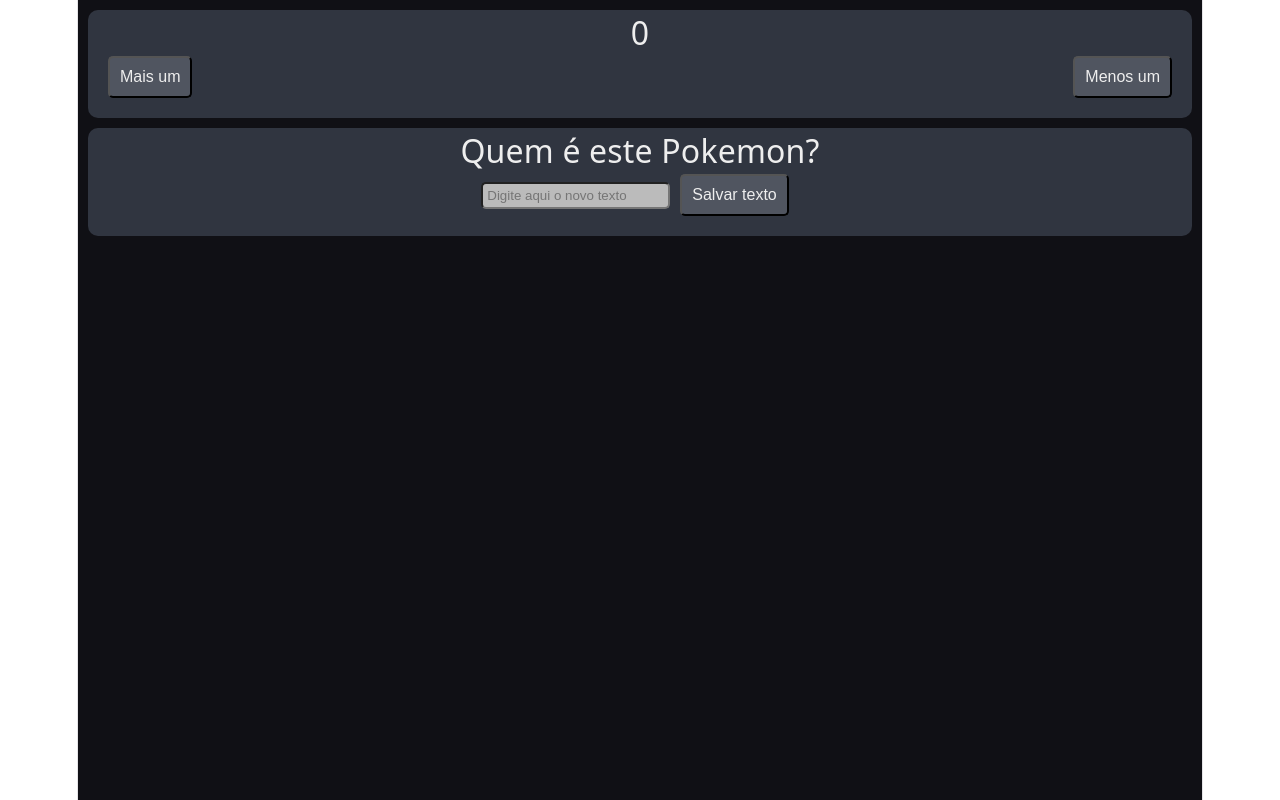
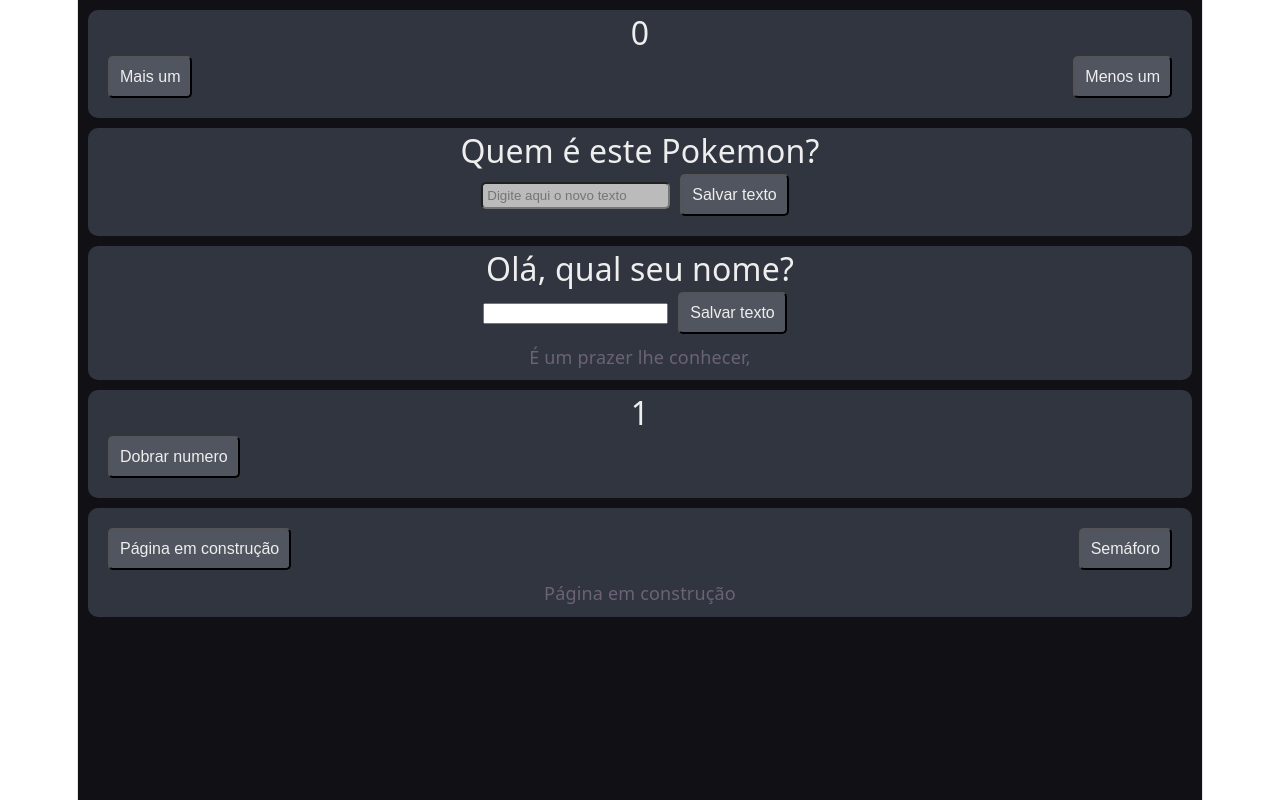
Before and after one commit to VicCAlq/2d-front-02-estado, a React (Vite) app: page / in a window 1280 px wide. Built offline with nearby package versions, Linux system fonts and the light colour scheme.

Commit message:
Falta a ultima

```diff
--- a/src/App.jsx
+++ b/src/App.jsx
@@ -1,5 +1,8 @@
 import Placar from './components/Placar';
 import InputTexto from './components/InputTexto';
+import AtivCumprimenta from './components/AtvCumprimenta.jsx';
+import AtvDobra from './components/AtvDobra.jsx'
+import AtvMudaConteudo from './components/AtvMudaConteudo.jsx'
 
 const styles = {
   container: {
@@ -18,6 +21,10 @@ export default function App() {
     <div style={styles.container}>
       <Placar/>
       <InputTexto/>
+      <AtivCumprimenta/>
+      <AtvDobra numero={1}/>
+      <AtvMudaConteudo/>
+
     </div>
   );
 }
--- a/src/components/AtvCumprimenta.jsx
+++ b/src/components/AtvCumprimenta.jsx
@@ -19,3 +19,63 @@ _________________________________
 | É um prazer lhe conhecer...   |
 |_______________________________|
 */
+
+import { useState } from 'react'
+
+const estilo = {
+  view: {
+    alignItems: "center",
+    justifyContent: "center",
+    borderRadius: "10px",
+    backgroundColor: "#303540",
+    padding: "10px",
+    margin: "10px",
+    gap: "10px",
+  },
+  texto: {
+    color: "#eee",
+    fontSize: "32px",
+  },
+  textoBotao: {
+    color: "#eee",
+    fontSize: "16px",
+  },
+  botao: {
+    borderRadius: "5px",
+    backgroundColor: "#505560",
+    padding: "10px",
+    margin: "10px",
+  },
+  viewBotoes: {
+    display: "flex",
+    flexDirection: "row",
+    flex: "1 0",
+    width: "100%",
+    justifyContent: "space-between",
+    alignItems: "center",
+  }
+}
+
+export default function AtivCumprimenta() {
+
+    const [textoInserido, setTextoInserido] = useState("")
+    const [texto, setTexto] = useState("")
+
+    return(
+
+        <div style={estilo.view}>
+
+            <p style={estilo.texto}>
+                Olá, qual seu nome?
+            </p>
+
+            <input type="text" value={textoInserido} style={estilo.input}  onChange={(e) => setTextoInserido(e.target.value)}/>
+
+            <button style={estilo.botao} onClick={() => setTexto(textoInserido)}>
+                <p style={estilo.textoBotao}>Salvar texto</p>
+            </button>
+            <p>É um prazer lhe conhecer,{texto}</p>
+        </div>
+
+    )
+}
--- a/src/components/AtvDobra.jsx
+++ b/src/components/AtvDobra.jsx
@@ -5,3 +5,61 @@ Crie e exporte por padrão um componente chamado "AtvDobra" que recebe um argume
 O componente deve exibir uma <div> contendo um <p>, que vai exibir este número recebido como argumento,
 e um <button>, que ao ser clicado, modifica o valor do número para dobrar o valor dele.
 */
+
+import { useState } from 'react'
+
+const estilo = {
+  view: {
+    alignItems: "center",
+    justifyContent: "center",
+    borderRadius: "10px",
+    backgroundColor: "#303540",
+    padding: "10px",
+    margin: "10px",
+    gap: "10px",
+  },
+  texto: {
+    color: "#eee",
+    fontSize: "32px",
+  },
+  textoBotao: {
+    color: "#eee",
+    fontSize: "16px",
+  },
+  botao: {
+    borderRadius: "5px",
+    backgroundColor: "#505560",
+    padding: "10px",
+    margin: "10px",
+  },
+  viewBotoes: {
+    display: "flex",
+    flexDirection: "row",
+    flex: "1 0",
+    width: "100%",
+    justifyContent: "space-between",
+    alignItems: "center",
+  }
+}
+
+
+export default function AtvDobra({numero}) {
+  const [dobra, setDobra] = useState(numero)
+
+function funDobra () {
+    setDobra(dobra * 2)
+  }
+
+  return(
+    <div style={estilo.view}>
+      <p style={estilo.texto}>
+        {dobra}
+      </p>
+      <div style={estilo.viewBotoes}>
+        <button style={estilo.botao} onClick={() => funDobra()}>
+          <p style={estilo.textoBotao}>Dobrar numero</p>
+        </button>
+      </div>
+    </div>
+  )
+}
--- a/src/components/AtvMudaConteudo.jsx
+++ b/src/components/AtvMudaConteudo.jsx
@@ -8,3 +8,74 @@ Ao clicar no segundo <button>, o conteúdo dessa <div> deve ser substituído por
 onde cada uma destas <divs> deve ter o tamanho de 200px de altura por 200px de largura,
 a da esquerda deve ter a cor "purple", a do meio a cor "teal" e a da direita a cor "orange".
 */
+import { useState } from 'react'
+
+const estilo = {
+  view: {
+    alignItems: "center",
+    justifyContent: "center",
+    borderRadius: "10px",
+    backgroundColor: "#303540",
+    padding: "10px",
+    margin: "10px",
+    gap: "10px",
+  },
+  texto: {
+    color: "#eee",
+    fontSize: "32px",
+  },
+  textoBotao: {
+    color: "#eee",
+    fontSize: "16px",
+  },
+  botao: {
+    borderRadius: "5px",
+    backgroundColor: "#505560",
+    padding: "10px",
+    margin: "10px",
+  },
+  viewBotoes: {
+    display: "flex",
+    flexDirection: "row",
+    flex: "1 0",
+    width: "100%",
+    justifyContent: "space-between",
+    alignItems: "center",
+  },
+  alturaelargura: {
+    height: "200px",
+    width:"200px"
+  }
+
+}
+
+export default function AtvMudaConteudo() {
+
+    const elemento1 = <>
+    <p>Página em construção</p>
+    </>
+
+    const elemento2 = <>
+        <div style={{ display: "flex", gap: "10px", flexDirection: "row" }}>
+            <div style={{backgroundColor:"purple",...estilo.alturaelargura}}></div>
+            <div style={{backgroundColor:"teal",...estilo.alturaelargura}}></div>
+            <div style={{backgroundColor:"orange",...estilo.alturaelargura}}></div>
+        </div>
+    </>
+
+    const [tela, setTela] = useState(elemento1)
+
+    return(
+        <div style={estilo.view}>
+            <div style={estilo.viewBotoes}>
+                <button style={estilo.botao} >
+                    <p style={estilo.textoBotao} onClick={() => setTela(elemento1)}>Página em construção</p>
+                </button>
+                <button style={estilo.botao} >
+                    <p style={estilo.textoBotao} onClick={() => setTela(elemento2)}>Semáforo</p>
+                </button>
+            </div>
+            {tela}
+        </div>
+    )
+}
```
Also changed, not shown: src/components/AtvTelefoneSemFio.jsx (+50 -0 lines), 1 other file (tests, documents, lock files or other folders).
